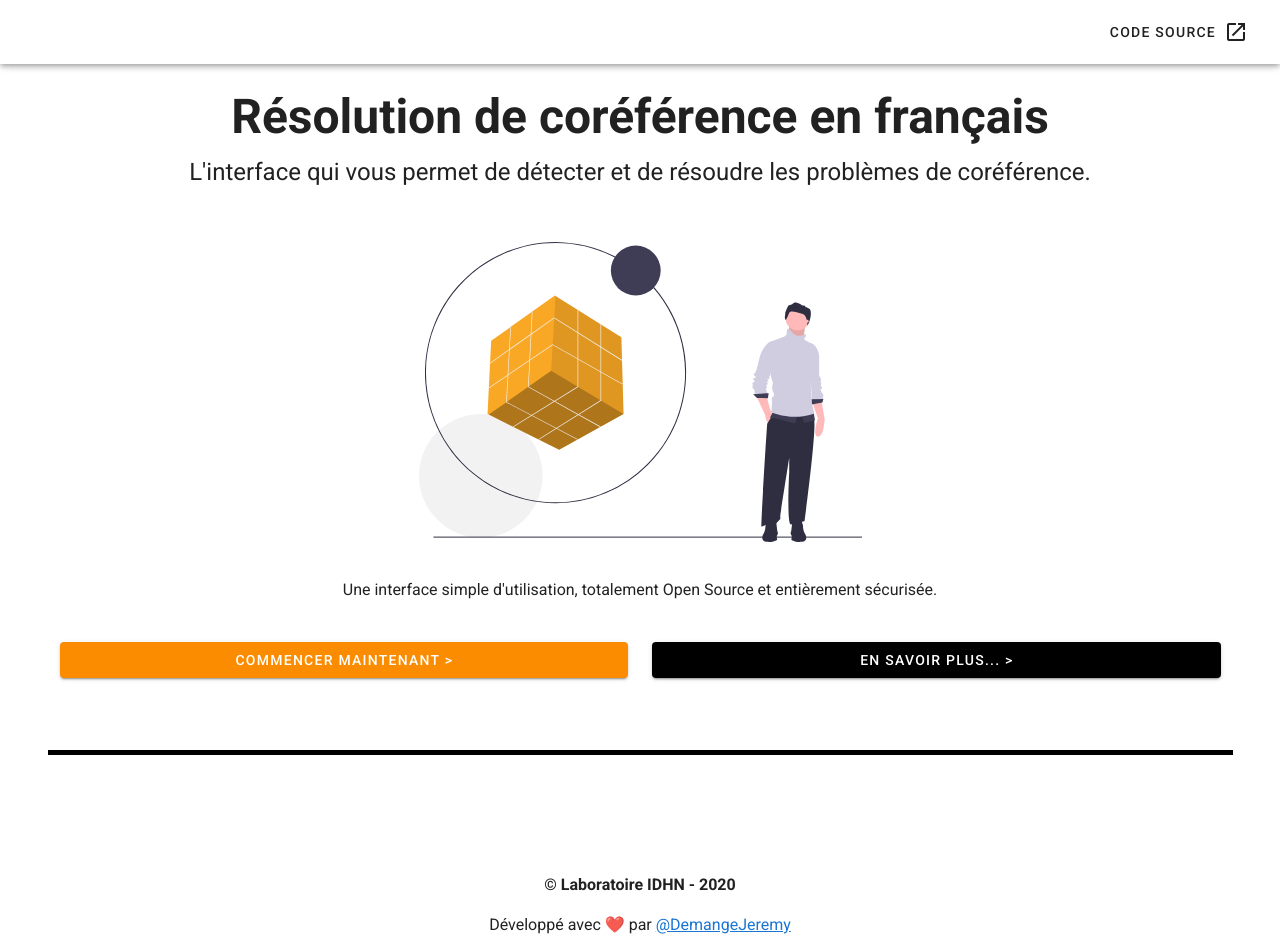
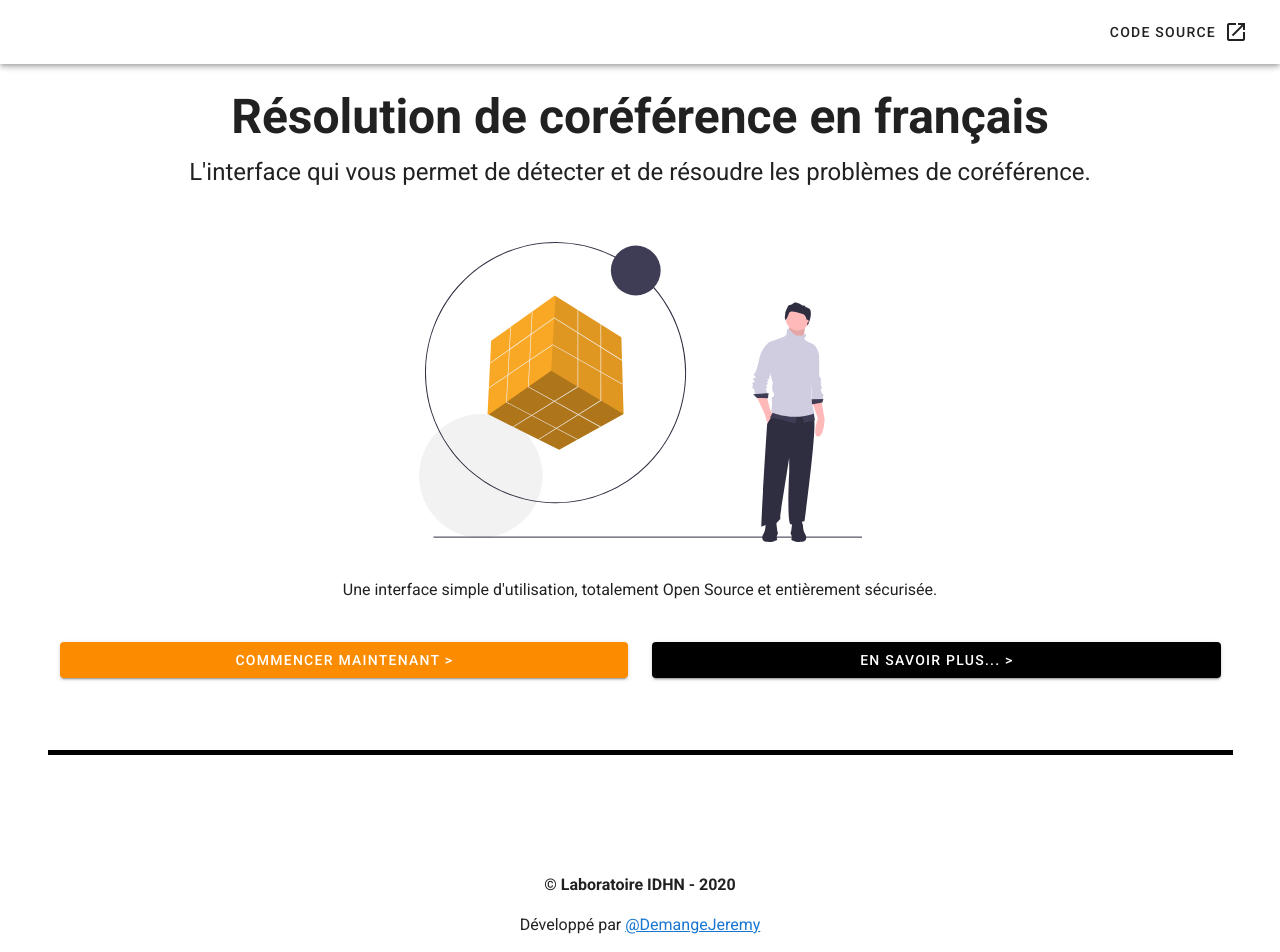
Before and after one commit to cyidhn/coref, a Vue app: page / in a window 1280 px wide. Shown: the top 952 px of the page. Built offline with nearby package versions, Linux system fonts and the light colour scheme.

Commit message:
Modification footer

```diff
--- a/src/components/Footer.vue
+++ b/src/components/Footer.vue
@@ -24,7 +24,7 @@
 					© Laboratoire IDHN - 2020
 				</p>
 				<p>
-					Développé avec ❤️ par
+					Développé par
 					<a href="https://twitter.com/demangejeremy" target="_blank"
 						>@DemangeJeremy</a
 					>
```
